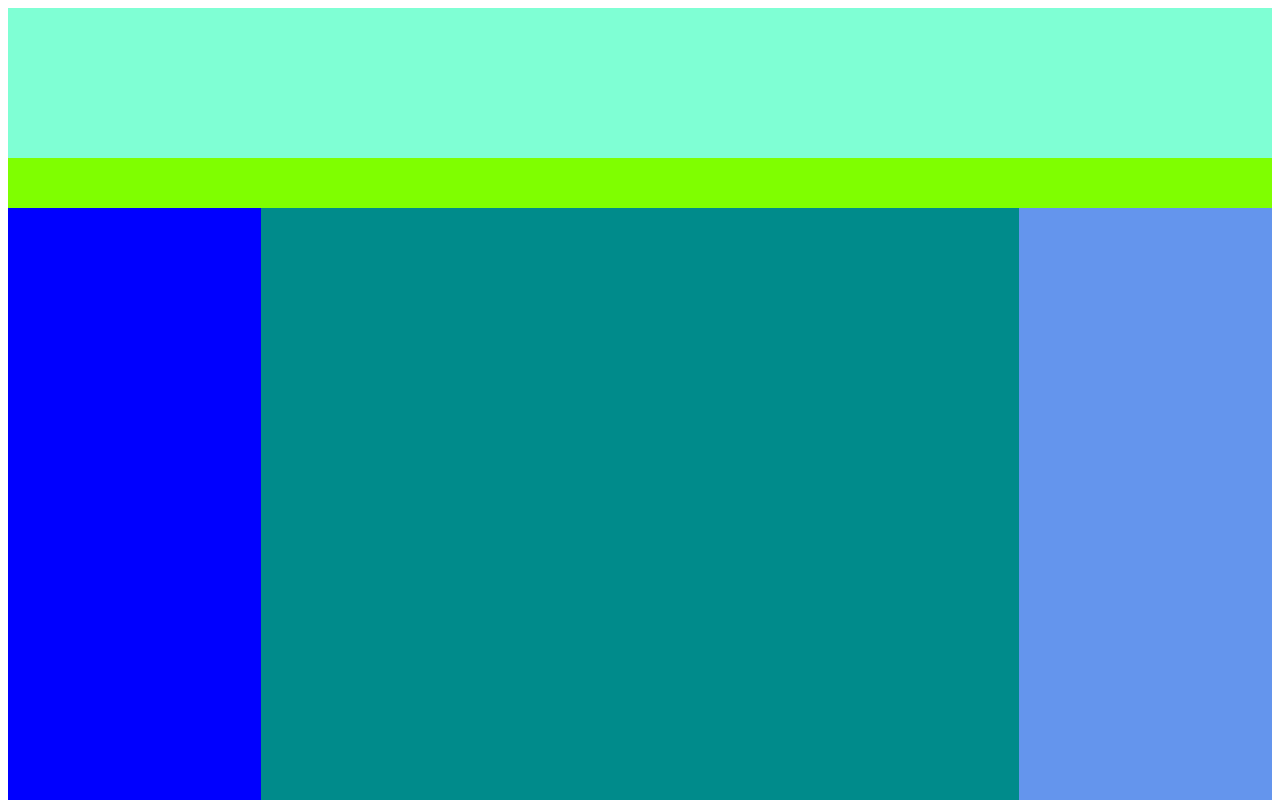
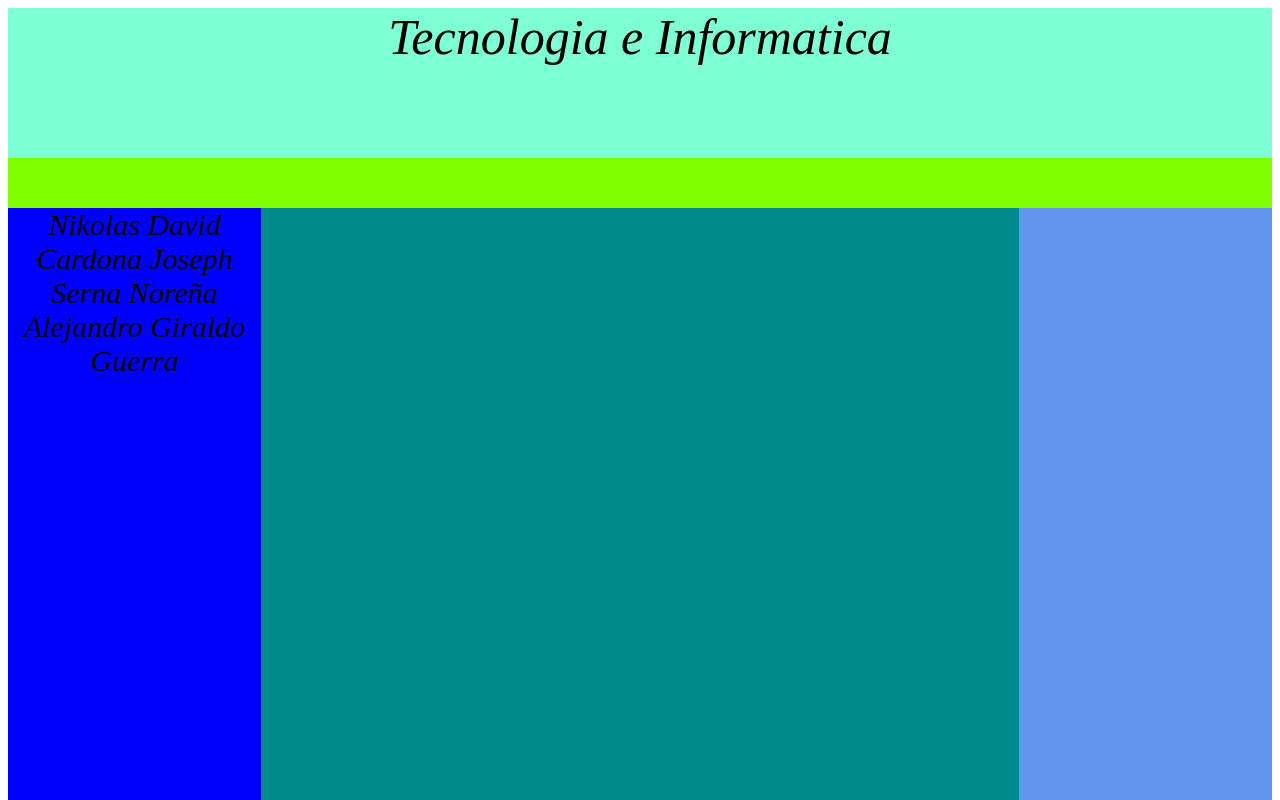
Before and after one commit to joseph4serna/tecnologia2023, a plain HTML site: page index.html in a window 1280 px wide. Shown: the top 800 px of the page. Drawn offline with Linux system fonts and the light colour scheme.

Commit message:
Add files via upload

```diff
--- a/index.html
+++ b/index.html
@@ -9,10 +9,16 @@
 </head>
 <body>
     <div class="contenedor">
-<div class="encabezado"></div>
+<div class="encabezado">
+    Tecnologia e Informatica
+</div>
 <div class="menu"></div>
 <div class="contenedor2">
-    <div class="izquierda"></div>
+    <div class="izquierda">
+Nikolas David Cardona
+ Joseph Serna Noreña
+ Alejandro Giraldo Guerra
+    </div>
 <div class="centro"></div>
 <div class="derecha"></div>
 </div>
--- a/temas.css
+++ b/temas.css
@@ -7,6 +7,9 @@
     width: 100%;
     height: 150px;
     background-color: aquamarine;
+    text-align: center;
+    font-size: 50px;
+    font-style: italic;
 }
 .menu{
     width: 100%;
@@ -23,6 +26,10 @@
     width: 20%;
     height: 1000px;
     background-color: blue;
+    color: black;
+    font-size: 30px;
+    font-style: oblique;
+    text-align: center;
 }
 .centro{
     width: 60%;
```
